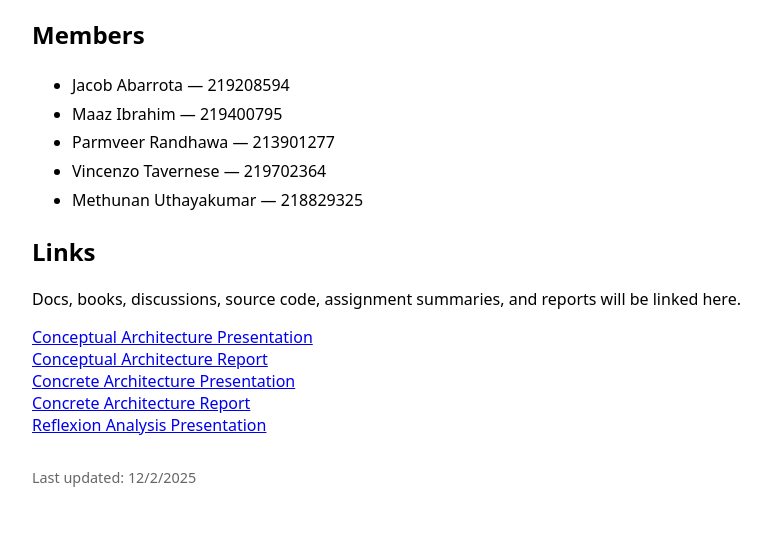
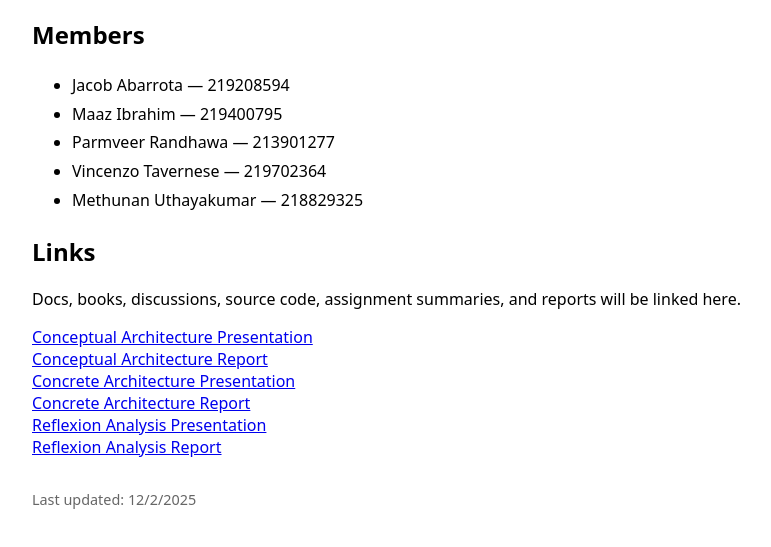
Before and after one commit to jacobm00517/Apache-Hadoop-Analysis, a plain HTML site: page index.html in a window 1280 px wide. Shown: the part 119-666 px from the top of the page, without its empty margins (248-1019 px from the left). Drawn offline with Linux system fonts and the light colour scheme.

Commit message:
Add Reflexion Analysis Report link in index.html
Added link to Reflexion Analysis Report.

```diff
--- a/index.html
+++ b/index.html
@@ -36,7 +36,8 @@
   <a href="https://docs.google.com/document/d/1yqFUZeDrTjEE-lnxEETUcBc5IafEPu6UZCm2pwmIFX8/edit?usp=sharing">Concrete Architecture Report</a>
   <br>
   <a href="https://docs.google.com/presentation/d/10MEUYdRril84mckTKS08iKwDhBNmI0gc91i1LYblknU/edit?usp=sharing">Reflexion Analysis Presentation</a>
-
+  <br>
+  <a href="https://docs.google.com/document/d/1th3dA4apLkmKIraslWFCWOPQ0B9fIzZw_7Stbtro64U/edit?usp=sharing">Reflexion Analysis Report</a>
 
   <footer>Last updated: <span id="d"></span><script>document.getElementById('d').textContent=new Date().toLocaleDateString();</script></footer>
 </body>
```
